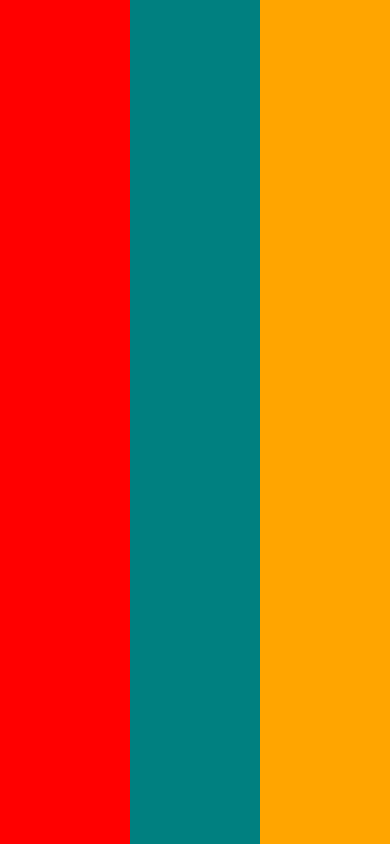
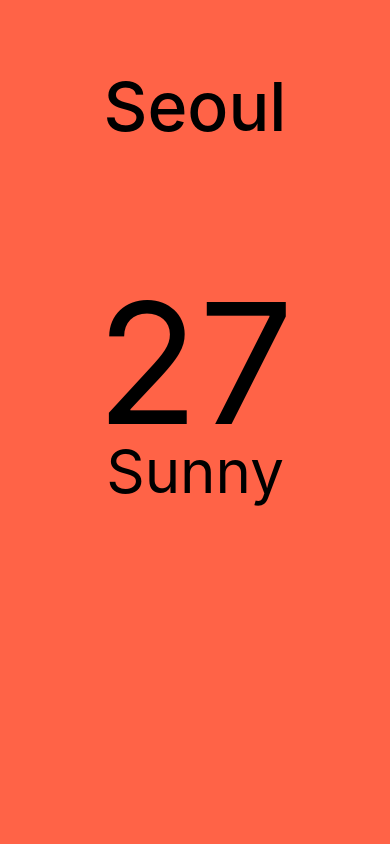
Before and after one commit to hun9357/weather_app, a React Native app: screen / in a window 390 px wide. Built offline with nearby package versions, Linux system fonts and the light colour scheme.

Commit message:
basic design

```diff
--- a/App.js
+++ b/App.js
@@ -1,12 +1,48 @@
+import { StatusBar } from "expo-status-bar";
 import React from "react"
-import {  View  } from 'react-native';
+import {  View, StyleSheet, Text  } from 'react-native';
 
 export default function App() {
   return (
-    <View style= {{flex: 1, flexDirection: 'row'}}>
-      <View style = {{flex: 1, backgroundColor: 'red'}}></View>
-      <View style = {{flex: 1, backgroundColor: 'teal'}}></View>
-      <View style = {{flex: 1, backgroundColor: 'orange'}}></View>
+    <View style = {styles.container}>
+      <View style = {styles.city}>
+        <Text style={styles.cityName}>
+          Seoul
+        </Text>
+      </View>
+      <View style = {styles.weather}>
+        <View style = {styles.day}>
+          <Text style={styles.temp}>27</Text>
+          <Text style = {styles.desc}> Sunny </Text>
+        </View>
+      </View>
     </View>
   );
 }
+
+const styles = StyleSheet.create({
+  container: {
+    flex:1, backgroundColor:'tomato'
+  },
+  city:{
+    flex:1, justifyContent: "center",alignItems:"center"
+  },
+  cityName:{
+    color:"black", fontSize: 68, fontWeight: "500"
+  },
+  weather:{
+    flex:3,
+  },
+  day:{
+    flex: 1,
+    alignItems:"center"
+  },
+  temp:{
+    fontSize: 168,
+    marginTop: 50
+  },
+  desc:{
+    marginTop: -30,
+    fontSize: 60
+  }
+})
```
